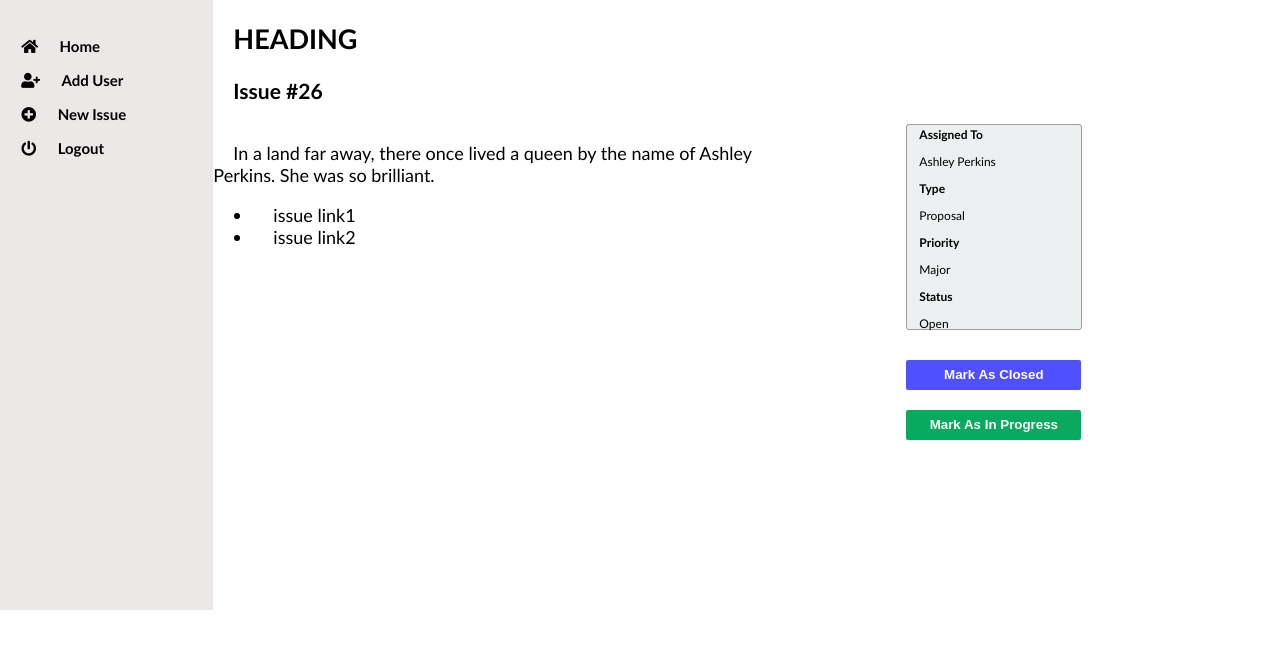
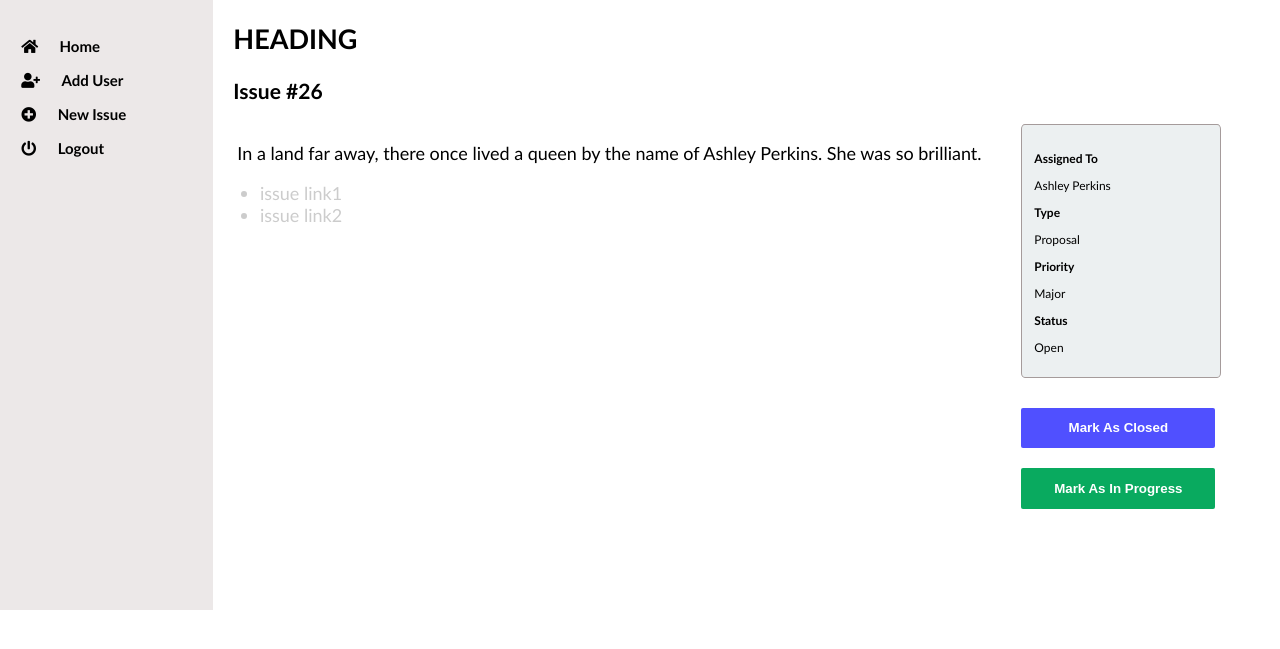
Before and after one commit to palmer-matthew/info2180-project2, a PHP site: page /pages/test.php in a window 1280 px wide. Shown: the part 80-729 px from the top of the page. Run offline with PHP 8.4, Linux system fonts and the light colour scheme.

Commit message:
Reviewed Ashley styling, slight modifiations

```diff
--- a/pages/issuedetails.php
+++ b/pages/issuedetails.php
@@ -5,6 +5,11 @@
 <!DOCTYPE html>
 <html>
     <head>
+        <title>BugMe Issue Tracker</title>
+        <meta charset= "utf-8"/>
+        <meta name="viewport" content="width=device-width, initial-scale=1.0">
+        <link rel="stylesheet" href="../styles/adduser.css">
+        <link rel="stylesheet" href="../styles/all.min.css">
     </head>
        <body>
            <?php include("../pages/header.php");?>
--- a/php/function/viewmain.php
+++ b/php/function/viewmain.php
@@ -45,7 +45,7 @@
                 $head = "
                 <section>
                     <h1>{$results[0]['title']}</h1>
-                    <h3>#{$results[0]['id']}</h3>
+                    <h3>Issue #{$results[0]['id']}</h3>
                     <div class='layout'>
                         <div class='col1'>
                             <p>{$results[0]['description']}</p>
--- a/sql/schema.sql
+++ b/sql/schema.sql
@@ -35,5 +35,5 @@
 
 INSERT INTO Issue (`title`, `description`, `type`, `priority`, `status`, `assigned_to`, `created_by`) VALUES
 ('No Colours','Table Colours not Showing','bug', 'minor', 'open', 2 , 3),
-('Aside Does Not Show', 'The Aside Setion does not appear in the page','bug', 'major', 'in Progress', 3 , 2),
+('Aside Does Not Show', 'The Aside Setion does not appear in the page','bug', 'major', 'inprogress', 3 , 2),
 ('Add User Profile', 'We should add a section that allows a user to see their profile','proposal', 'critical', 'closed', 3 , 2);
--- a/styles/adduser.css
+++ b/styles/adduser.css
@@ -232,12 +232,15 @@
     text-align: center;
     padding: 2px 8px;
 }
-.table .in.Progress{
+
+.table .inprogress{
     background-color:#fcba03;
     border-radius: 5px;
     text-align: center;
     padding: 2px 8px;
+    color: white;
 }
+
 .table .closed{
     background-color: #fc4a03;
     color: white;
@@ -245,18 +248,19 @@
     text-align: center;
     padding: 2px 8px;
 }
+
 #table-header {
 	padding: 10px 0;
     background-color: #f2f2f2;
 }
+
 .square{
-    padding:2px 2px;
-    margin-left:100px;
+    padding: 10% 2px;
     background-color: #ecf0f1;
     border-radius: 2%;
     text-align: left;
     align-items: right;
-    width:170px;
+    width: 75%;
     height:200px;
     font-size:12px;
     text-indent: 10px;
@@ -265,43 +269,59 @@
     border-width: 1px;
 
 }
+
 .heading{
     font-weight:bold;
     margin:0;
 }
+
 .layout{
     display:grid;
-    grid-template-columns: 0.75fr 0.25fr;
+    grid-template-columns: 1.5fr .5fr;
 }
+
 section{
+    width: 100%;
     text-indent: 20px;
     display:inline-block;
 }
+
 .close{
     background-color: rgb(80, 80, 255);
     color:white;
     font-weight:bold;
     border-radius:2px;
     border:none;
-    width:175px;
-    height:30px;
+    width: 75%;
+    height: 12%;
     margin-top:30px;
-    margin-left:100px;
 }
+
 .inprog{
     background-color: rgb(9, 170, 95);
     color:white;
     font-weight:bold;
     border-radius:2px;
     border:none;
-    width:175px;
-    height:30px;
+    width: 75%;
+    height: 12%;
     margin-top:20px;
-    margin-left:100px;
 }
 
+.col1{
+    text-indent: 0;
+    padding: 0 3%;
+}
 
+.col1 ul{
+    padding-inline-start: 3%;
+}
 
-/* Styling for the Table  */
+.col1 li{
+    color: #ccc;
+}
 
-/* Styling for the Issue Details*/
+.col2{
+    text-indent: 0;
+    padding-left: 3%;
+}
```
